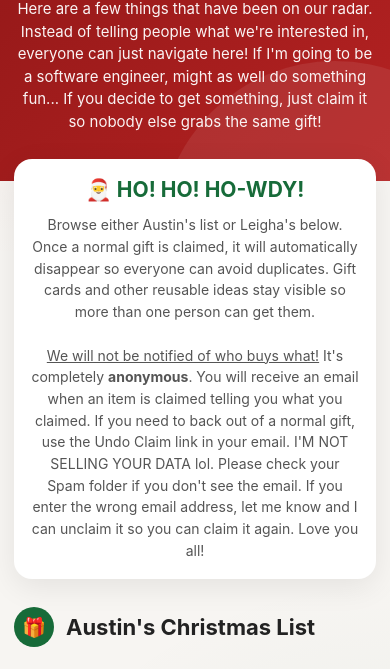
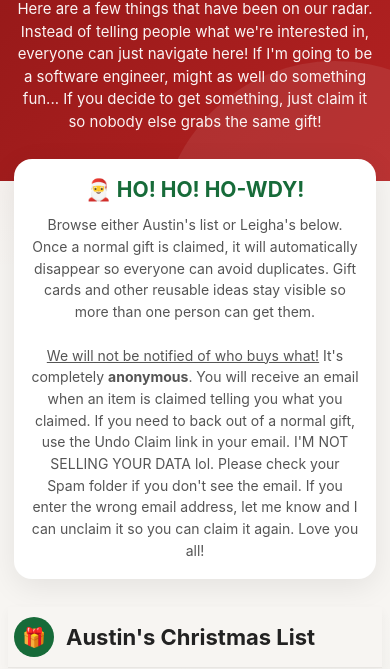
Before and after one commit to AustinAndLeigha/AustinAndLeigha.github.io, a website: page index.html in a window 390 px wide. Shown: the part 175-844 px from the top of the page. Drawn offline with nearby package versions, Linux system fonts and the light colour scheme; no server answers.

Commit message:
make it mobile friendly

```diff
--- a/index.html
+++ b/index.html
@@ -243,7 +243,32 @@
 
             gap: 12px;
 
-            margin-bottom: 20px;
+            position: sticky;
+
+            top: 0;
+
+            z-index: 100;
+
+            padding:
+                12px
+                8px;
+
+            margin:
+                0
+                -8px
+                20px;
+
+            background:
+                rgba(247, 245, 242, 0.96);
+
+            backdrop-filter: blur(8px);
+
+            -webkit-backdrop-filter: blur(8px);
+
+            border-bottom:
+                1px
+                solid
+                rgba(0, 0, 0, 0.06);
         }
 
 
@@ -895,7 +920,20 @@
 
 
             .registry-title {
-                margin-bottom: 16px;
+                margin:
+                    0
+                    -6px
+                    16px;
+
+                padding:
+                    10px
+                    6px;
+
+                box-shadow:
+                    0
+                    4px
+                    10px
+                    rgba(0, 0, 0, 0.04);
             }
 
 
```
